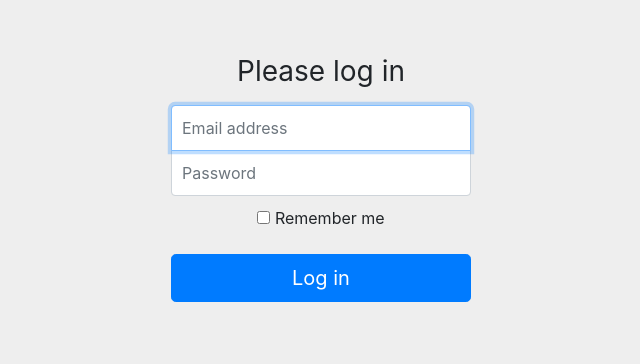
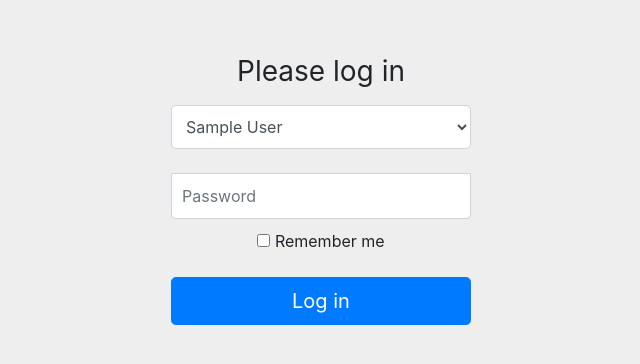
Before and after one commit to ijin/wt-shower, a Flask app: page / in a window 1280 px wide. Shown: the top 364 px of the page, without its empty margins (319-959 px from the left). Run offline with Flask 2, Linux system fonts and the light colour scheme; the visitor is signed in with stand-in values (Sample User, id 1); data comes from the database, SQL or seed files in the repository; some libraries are stand-ins or nearby versions.

Commit message:
name scroll

```diff
--- a/app.py
+++ b/app.py
@@ -45,14 +45,15 @@ def shutdown_session(exception=None):
 
 @app.route('/')
 def index():
-    return render_template('login.html')
+    u = User.query.with_entities(User.name).order_by(User.name).all()
+    return render_template('login.html', users=u)
 
 @app.route('/login', methods = ['POST', 'GET'])
 def login():
     if request.method == 'POST':
-        email = request.form['email']
+        name = request.form['name']
         password = request.form['password']
-        u = User.query.filter(User.email == email, User.password == password).first()
+        u = User.query.filter(User.name == name, User.password == password).first()
         if u:
             session['id'] = u.id
             flash('You were successfully logged in')
--- a/templates/login.html
+++ b/templates/login.html
@@ -10,8 +10,13 @@
     <form class="form-login" action="/login" method="POST">
     	    <!--  <img class="mb-4" src="https://getbootstrap.com/docs/4.3/assets/brand/bootstrap-solid.svg" alt="" width="72" height="72">-->
       <h1 class="h3 mb-3 font-weight-normal">Please log in</h1>
-      <label for="inputEmail" class="sr-only">Email address</label>
-      <input type="email" name="email" id="inputEmail" class="form-control" placeholder="Email address" required autofocus>
+      <label for="inputName" class="sr-only">Name</label>
+      <select name="name" class="form-control form-control-lg mp-5" id="inputName">
+        {% for user in users %}
+        <option value={{ user.name}}>{{ user.name }}</option>
+        {% endfor %}
+      </select>
+      <br />
       <label for="inputPassword" class="sr-only">Password</label>
       <input type="password" name="password" id="inputPassword" class="form-control" placeholder="Password" required>
       <div class="checkbox mb-3">
```
